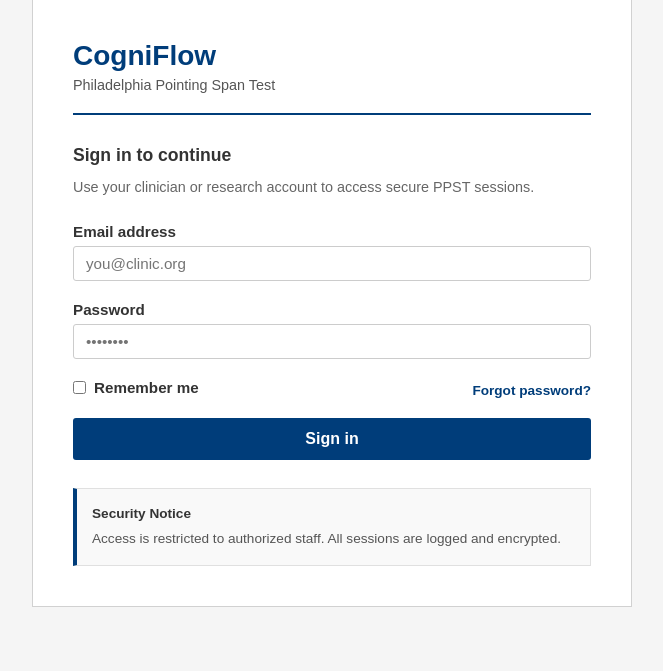
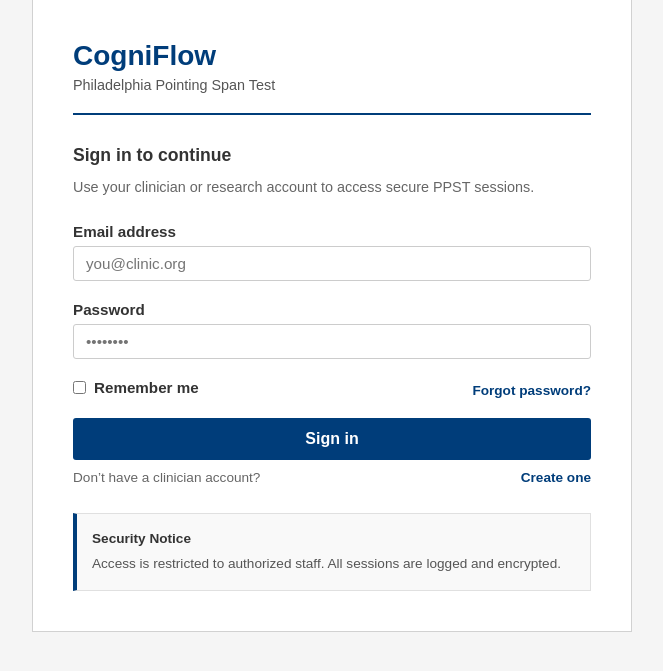
Before and after one commit to Senior-Year-Project-Team/cogniflow, a Django app: page /login/ in a window 1280 px wide. Shown: the part 61-732 px from the top of the page, without its empty margins (308-971 px from the left). Run offline with Django 4.2, Linux system fonts and the light colour scheme.

Commit message:
added user create account to the login

```diff
--- a/ppst/templates/ppst/login.html
+++ b/ppst/templates/ppst/login.html
@@ -198,6 +198,11 @@
         </div>
 
         <button type="submit" class="login-button">Sign in</button>
+
+        <div class="helper-row" style="margin-top: 10px">
+          <span>Don’t have a clinician account?</span>
+          <a href="{% url 'clinician_register' %}">Create one</a>
+        </div>
       </form>
 
       <div class="privacy-note">
```
